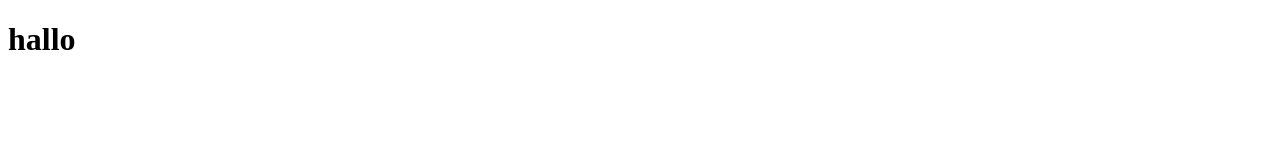
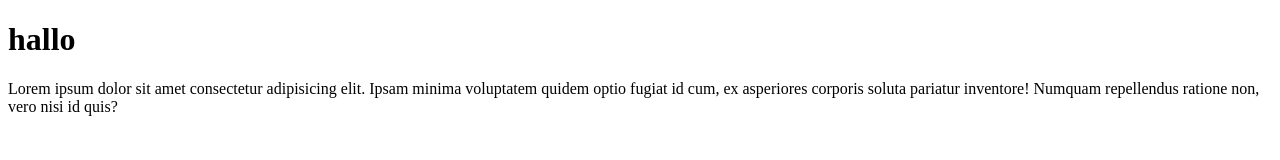
Before and after one commit to Aryadarrenp/coba1, a plain HTML site: page index.html in a window 1280 px wide. Drawn offline with Linux system fonts and the light colour scheme.

Commit message:
nambah p

```diff
--- a/index.html
+++ b/index.html
@@ -8,5 +8,6 @@
 </head>
 <body>
     <h1>hallo</h1>
+    <p>Lorem ipsum dolor sit amet consectetur adipisicing elit. Ipsam minima voluptatem quidem optio fugiat id cum, ex asperiores corporis soluta pariatur inventore! Numquam repellendus ratione non, vero nisi id quis?</p>
 </body>
 </html>
```
